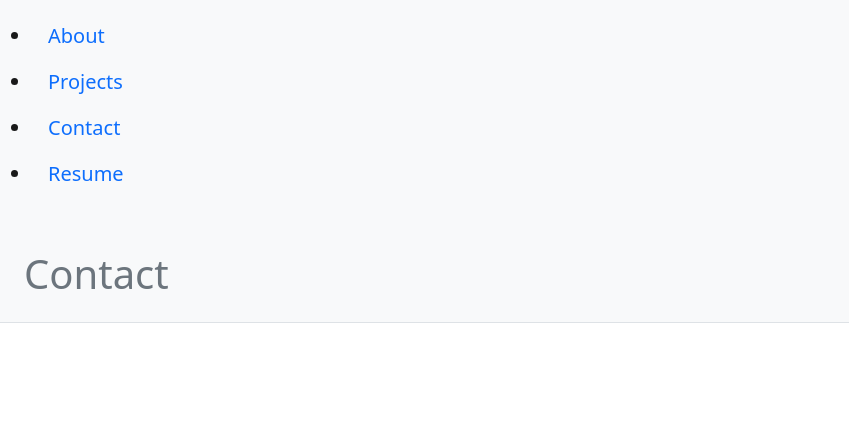
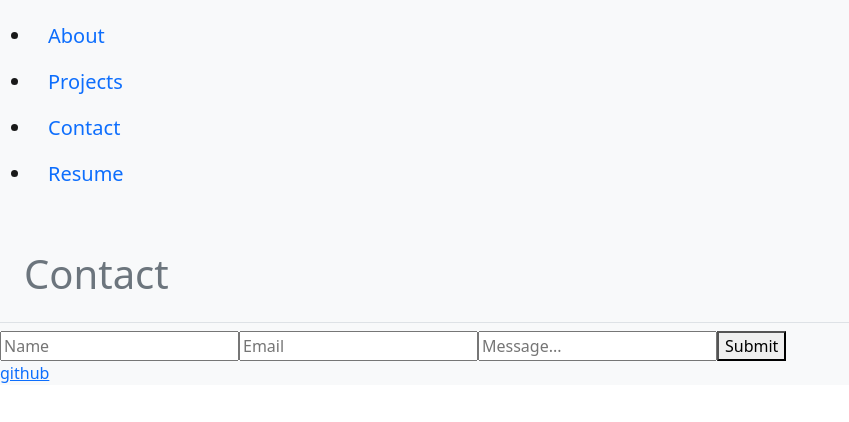
Before and after one commit to imjord/React-Portfolio, a React (Create React App) app: page /Contact in a window 1280 px wide. Shown: the top 422 px of the page, without its empty margins (0-849 px from the left). Built offline with nearby package versions, Linux system fonts and the light colour scheme.

Commit message:
added more to my resume also added more to content

```diff
--- a/src/Components/About/index.js
+++ b/src/Components/About/index.js
@@ -1,5 +1,6 @@
 import React from 'react';
 import Nav from '../Nav';
+import picture from '.../assets/images/me.jpeg'
 
 
 function About(){
--- a/src/Components/Contact/index.js
+++ b/src/Components/Contact/index.js
@@ -12,6 +12,34 @@ function Contact(){
         <div className="text-center text-lg-start bg-light text-muted">
              <Nav></Nav>
             <h1 id="contact"  className="d-flex justify-content-center justify-content-lg-between p-4 border-bottom"> Contact </h1>
+            <form>
+                <input type="hidden" name="contact_number" />
+
+                <input
+                    type="text"
+                    name="name"
+                    placeholder="Name"
+
+                />
+
+                <input
+                    type="email"
+                    name="email"
+                    placeholder="Email"
+
+                />
+
+                <input
+                    type="text"
+                    placeholder="Message..."
+                    name="message"
+
+                />
+                <button type="submit">
+                    Submit
+                </button>
+            </form>
+            <a href="https://github.com/imjord" target="_blank">github</a>
         </div>
     )
 }
--- a/src/Components/Content/index.js
+++ b/src/Components/Content/index.js
@@ -8,6 +8,10 @@ function Content() {
              <Nav></Nav>
             <h1 id="contact"  className="d-flex justify-content-center justify-content-lg-between p-4 border-bottom"> Projects! </h1>
             <p><a> Run Buddy </a>  </p>
+            <p>Fooder</p>
+            <p>CoinVrt</p>
+            <p>MERN Book Engine </p>
+            <p> Deep Thoughts </p>
         </section>
     )
 }
--- a/src/Components/Resume/index.js
+++ b/src/Components/Resume/index.js
@@ -12,6 +12,8 @@ function Resume(){
         <div className="text-center text-lg-start bg-light text-muted">
              <Nav></Nav>
             <h1 id="contact"  className="d-flex justify-content-center justify-content-lg-between p-4 border-bottom"> Resume </h1>
+            <a href='https://drive.google.com/file/d/1Z7YTwnCtH2_wXLYI09D3mLp9pPFw75z5/view?usp=sharing'> My resume </a>
+            <p> Here is my updated 2021 Resume! </p>
         </div>
     )
 }
```
Also changed, not shown: src/assets/images/me.jpeg (renamed from me.jpeg).
